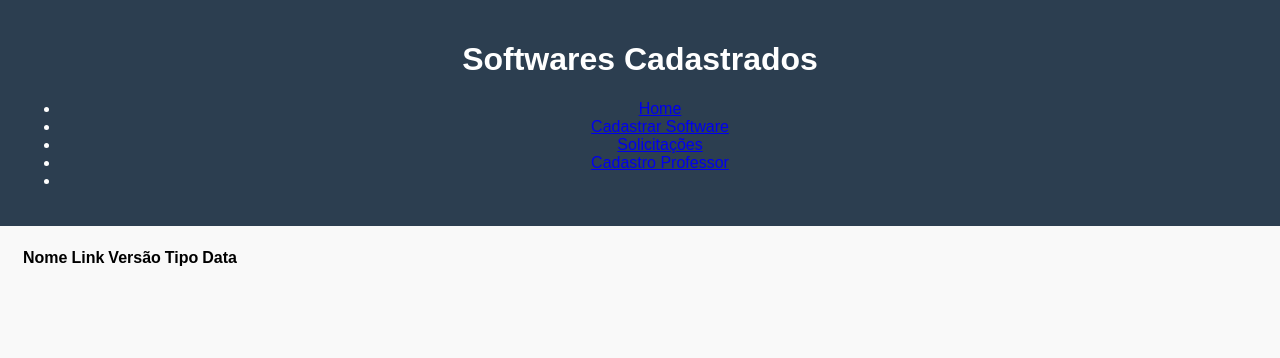
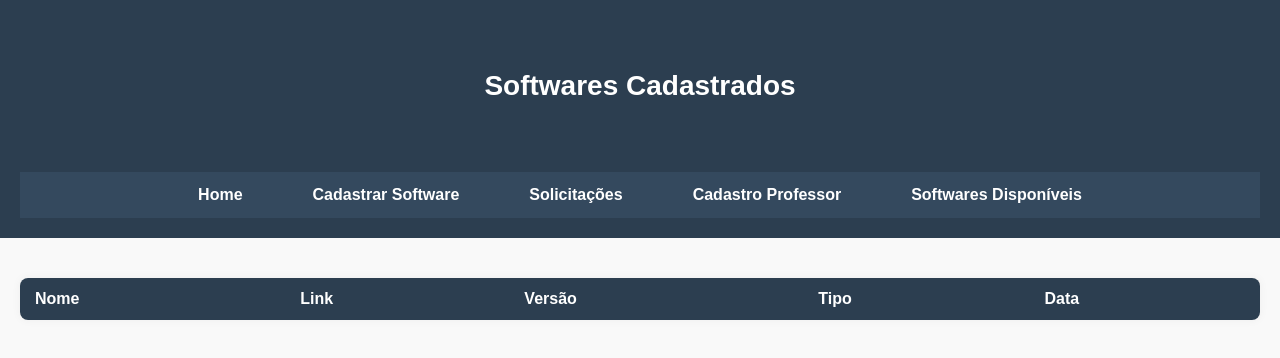
Before and after one commit to YanKaue10/front, a plain HTML site: page trabalhoFront/Front_End/softwares_disponiveis.html in a window 1280 px wide. Drawn offline with Linux system fonts and the light colour scheme.

Commit message:
alterações no software disponiveis e no css

```diff
--- a/trabalhoFront/Front_End/softwares_disponiveis.html
+++ b/trabalhoFront/Front_End/softwares_disponiveis.html
@@ -1,5 +1,5 @@
 <!DOCTYPE html>
-<html lang="en">
+<html lang="pt-br">
 <head>
     <meta charset="UTF-8">
     <meta name="viewport" content="width=device-width, initial-scale=1.0">
@@ -11,13 +11,16 @@
 
     <header>
         <h1>Softwares Cadastrados</h1>
+        <nav>
         <ul>
             <li><a href="index.html">Home</a></li>
             <li><a href="cadastro.html">Cadastrar Software</a></li>
             <li><a href="solicitacoes.html">Solicitações</a></li>
             <li><a href="cadastroprofessor.html">Cadastro Professor</a></li>
-            <li><a href="softwares_disponiveis.html"></a></li>
+            <li><a href="softwares_disponiveis.html">Softwares Disponíveis</a></li>
+
         </ul>
+    </nav>
     </header>
 
     <main class="container">
--- a/trabalhoFront/Front_End/styles.css
+++ b/trabalhoFront/Front_End/styles.css
@@ -5,12 +5,21 @@ body {
     padding: 0;
 }
 
+
 header {
     background-color: #2c3e50;
     color: white;
-    padding: 20px;
+    padding: 40px 20px 20px;
     text-align: center;
 }
+
+header h1 {
+    margin: 0;
+    font-size: 28px;
+    margin-bottom: 70px;
+    padding-top: 30px;
+}
+
 
 nav ul {
     list-style-type: none;
@@ -30,12 +39,14 @@ nav ul li a {
     text-decoration: none;
     padding: 14px 20px;
     display: block;
+    font-weight: bold;
 }
 
 nav ul li a:hover {
     background-color: #2c3e50;
     border-radius: 4px;
 }
+
 
 main {
     padding: 20px;
@@ -79,6 +90,34 @@ form button:hover {
     background-color: #1a252f;
 }
 
+
+table {
+    width: 100%;
+    border-collapse: collapse;
+    margin-top: 20px;
+    background-color: white;
+    border-radius: 8px;
+    overflow: hidden;
+    box-shadow: 0 0 10px rgba(0,0,0,0.05);
+}
+
+table thead {
+    background-color: #2c3e50;
+    color: white;
+}
+
+table thead th {
+    padding: 12px 15px;
+    text-align: left;
+    font-weight: bold;
+}
+
+table tbody td {
+    padding: 12px 15px;
+    border-bottom: 1px solid #ddd;
+}
+
+
 table button {
     padding: 5px 10px;
     margin: 0 5px;
```
Also changed, not shown: trabalhoFront/Front_End/cadastro.html (+1 -1 lines), trabalhoFront/Front_End/solicitacoes.html (+1 -1 lines).
